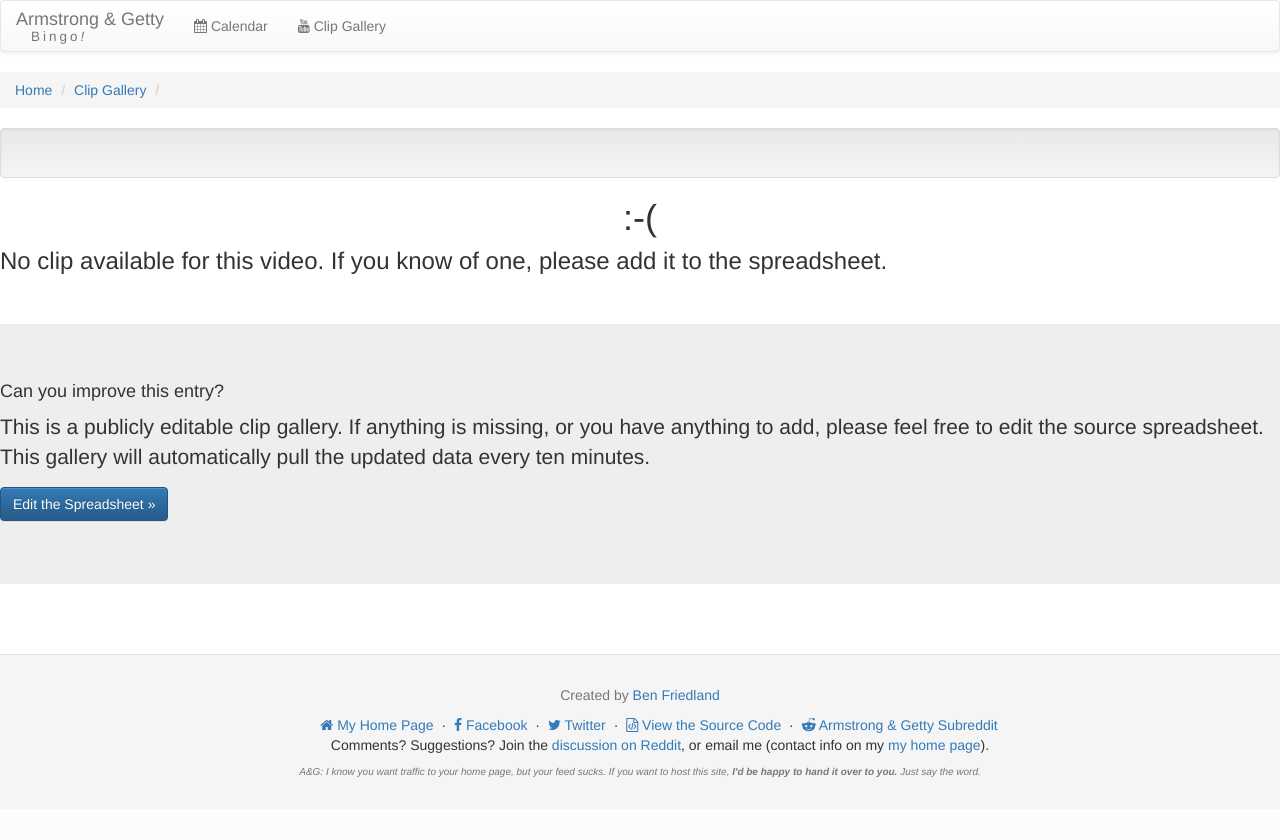
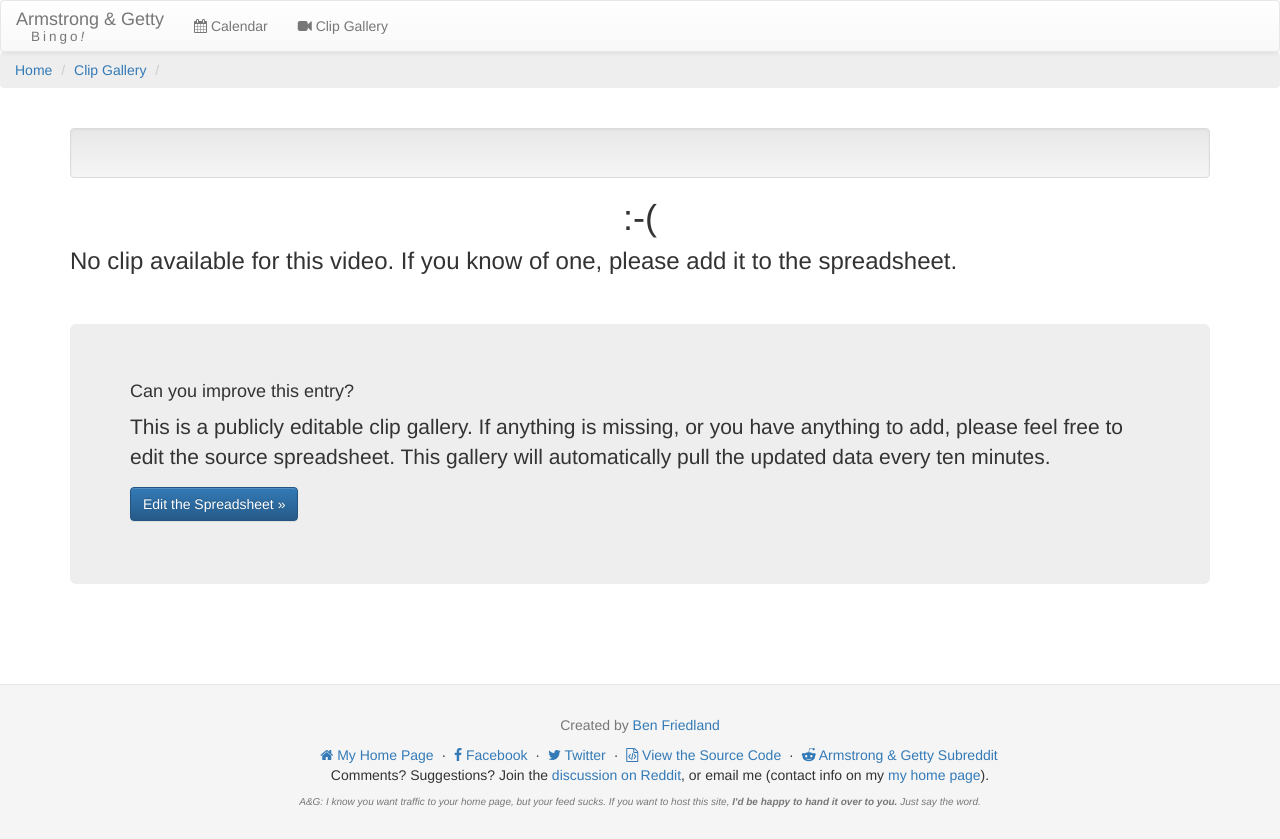
Before and after one commit to ben174/angrates, a Django app: template podcasts/templates/clip.html in a window 1280 px wide. Before the commit the page ends 778 px from the top, so only its background shows below. Run offline with Django 3.2, Linux system fonts and the light colour scheme; the template is opened without the code that fills it, so the values that code supplies are empty; some libraries are stand-ins or nearby versions.

Commit message:
Clip page

```diff
--- a/podcasts/templates/base.html
+++ b/podcasts/templates/base.html
@@ -45,7 +45,7 @@
         <div class="collapse navbar-collapse" id="bs-example-navbar-collapse-1">
             <ul class="nav navbar-nav">
                 <li><a href="/"><i class="fa fa-calendar"></i> Calendar</a></li>
-                <li><a href="{% url 'clips' %}"><i class="fa fa-youtube"></i> Clip Gallery</a></li>
+                <li><a href="{% url 'clips' %}"><i class="fa fa-video-camera"></i> Clip Gallery</a></li>
             </ul>
             <!--
             <form class="navbar-form navbar-left" role="search">
--- a/podcasts/templates/clip.html
+++ b/podcasts/templates/clip.html
@@ -1,4 +1,3 @@
-
 {% extends 'base.html' %}
 {% load staticfiles %}
 {% block posthead %}
@@ -10,24 +9,33 @@
         <li><a href="/clips/">Clip Gallery</a></li>
         <li class="active">{{ clip.key }}</li>
     </ol>
+    <div class="container">
         <h1>{{ clip.name }}</h1>
+
         <div class="well">
             <h3>
                 {{ clip.description }}
             </h3>
         </div>
         {% if clip.embed_link %}
-  <iframe width="560" height="315" class="embed-responsive-item" src="{{ clip.embed_link }}" allowfullscreen></iframe><br />
+            <iframe width="560" height="315" class="embed-responsive-item" src="{{ clip.embed_link }}"
+                    allowfullscreen></iframe><br/>
         {% else %}
             <h1>:-(</h1>
             <h3>No clip available for this video. If you know of one, please add it to the spreadsheet.</h3>
         {% endif %}
-  <a href="{{ clip.link }}" target="_blank">{{ clip.link }}</a><br /><br />
+        <a href="{{ clip.link }}" target="_blank">{{ clip.link }}</a><br/><br/>
+
         <div class="jumbotron">
             <h4>Can you improve this entry?</h4>
-    <p>This is a publicly editable clip gallery. If anything is missing, or you have anything to add, please feel free to edit the source spreadsheet.
+
+            <p>This is a publicly editable clip gallery. If anything is missing, or you have anything to add, please
+                feel free to edit the source spreadsheet.
                 This gallery will automatically pull the updated data every ten minutes.
             </p>
-    <p><a href="https://docs.google.com/spreadsheets/d/1Gq8ORD1x6DuzkxzAgEblrMUOLsZ3I4OvdWtkl-Vypj8/edit#gid=0" class="btn btn-primary" role="button">Edit the Spreadsheet »</a></p>
+
+            <p><a href="https://docs.google.com/spreadsheets/d/1Gq8ORD1x6DuzkxzAgEblrMUOLsZ3I4OvdWtkl-Vypj8/edit#gid=0"
+                  class="btn btn-primary" role="button">Edit the Spreadsheet »</a></p>
+        </div>
     </div>
 {% endblock %}
--- a/podcasts/views.py
+++ b/podcasts/views.py
@@ -119,5 +119,5 @@ def do_refresh(request, scraper):
 def clips(request, key=None):
     if key:
         clip = get_object_or_404(Clip, key=key)
-        return render('clips.html', {'clip': clip})
+        return render(request, 'clip.html', {'clip': clip})
     return render(request, 'clips.html', {'clips': Clip.objects.all()})
--- a/static/css/base.css
+++ b/static/css/base.css
@@ -58,3 +58,8 @@
     font-size: 75%;
     margin-left: 15px;
 }
+
+.breadcrumb {
+    background-color: #EEE;
+    margin-top: -20px;
+}
```
Lines whose indentation alone changed are shown as unchanged.
